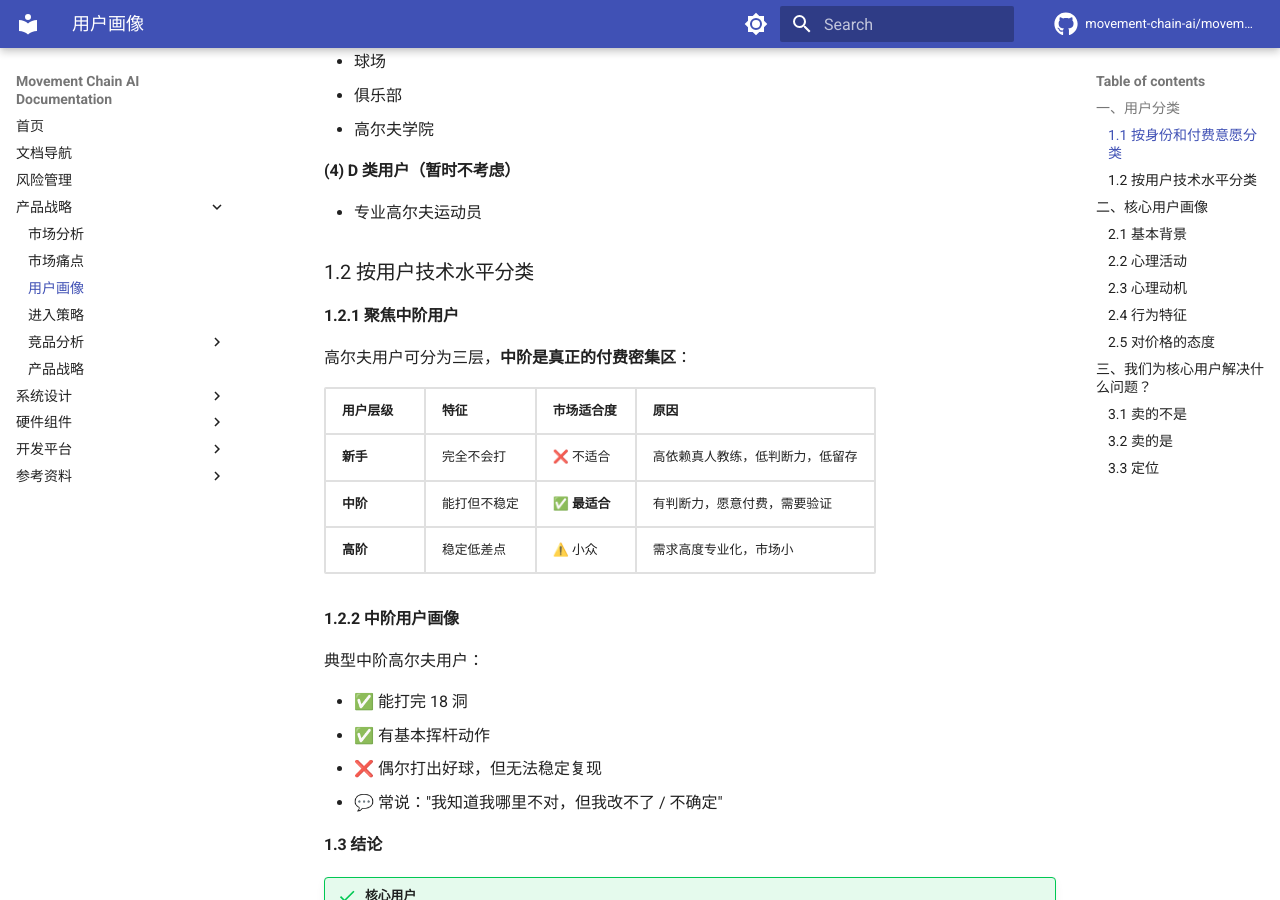
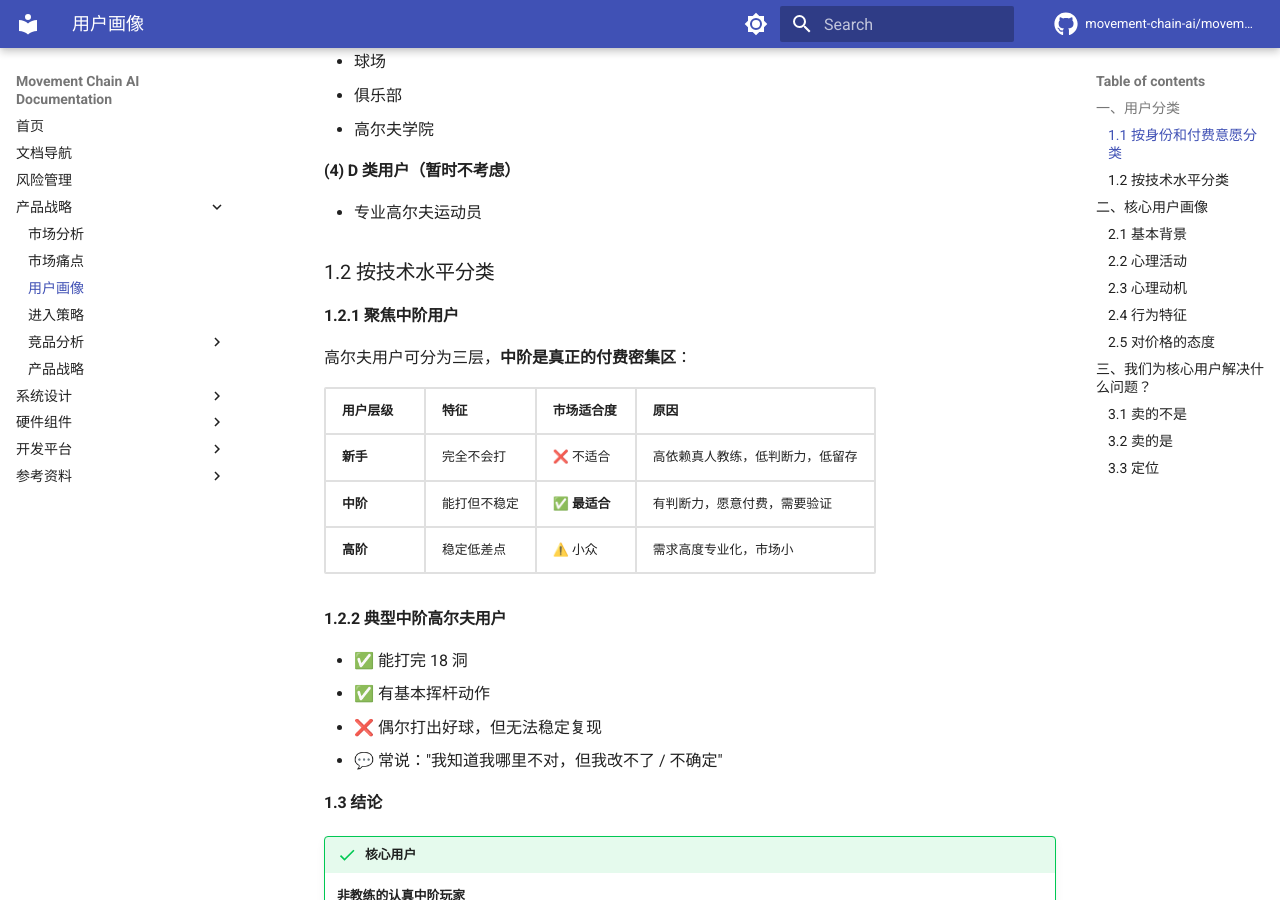
Before and after one commit to movement-chain-ai/movement-chain-docs, an MkDocs documentation site: the page built from docs/zh/product/user-personas.md, in a window 1280 px wide and 900 px high, scrolled down 2270 px. Built offline with MkDocs 1.6.1 and Material for MkDocs 9.7.7, drawn with Linux system fonts in a browser that asks for light colours; comment, search, counter and statistics services are not loaded; the version menu is left out; some of the changed text lies outside the part shown.

Commit message:
更新用户画像

```diff
--- a/docs/zh/product/user-personas.md
+++ b/docs/zh/product/user-personas.md
@@ -98,7 +98,7 @@ graph LR
 
 - 专业高尔夫运动员
 
-### 1.2 按用户技术水平分类
+### 1.2 按技术水平分类
 
 #### 1.2.1 聚焦中阶用户
 
@@ -110,9 +110,7 @@ graph LR
 | **中阶** | 能打但不稳定 | ✅ **最适合** | 有判断力，愿意付费，需要验证 |
 | **高阶** | 稳定低差点 | ⚠️ 小众 | 需求高度专业化，市场小 |
 
-#### 1.2.2 中阶用户画像
-
-典型中阶高尔夫用户：
+#### 1.2.2 典型中阶高尔夫用户
 
 - ✅ 能打完 18 洞
 - ✅ 有基本挥杆动作
```
Also changed, not shown: other parts of docs/zh/product/user-personas.md (+1 -1 lines).
